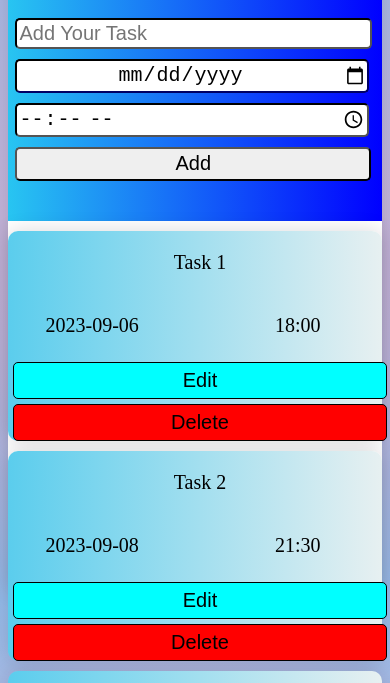
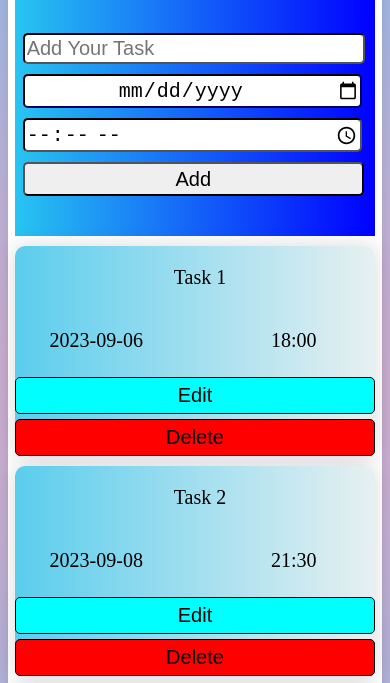
Before and after one commit to KosalaGunarathna/ToDo, a plain HTML site: page index.html in a window 390 px wide. Shown: the part 110-793 px from the top of the page. Drawn offline with Linux system fonts and the light colour scheme.

Commit message:
Update style.css
change some css

```diff
--- a/style.css
+++ b/style.css
@@ -1,6 +1,4 @@
 body{
-    /* background: rgb(36,10,10);
-    background: radial-gradient(circle, #bdc3c7 0%, rgba(170,150,237,1) 100%); */
     background: rgb(238,174,202);
     background: radial-gradient(circle, rgba(238,174,202,1) 0%, rgba(148,187,233,1) 100%);
 }
@@ -291,14 +289,13 @@ form{
     .Tbtn {
         width: 100%;
         margin-top: 5px;
+        margin-left: 0;
     }
 
     .main {
         margin-left: 0%;
         margin-right: 0%;
+        height: auto;
     }
 
-    .main{
-        padding: 0;
-    }
 }
```
